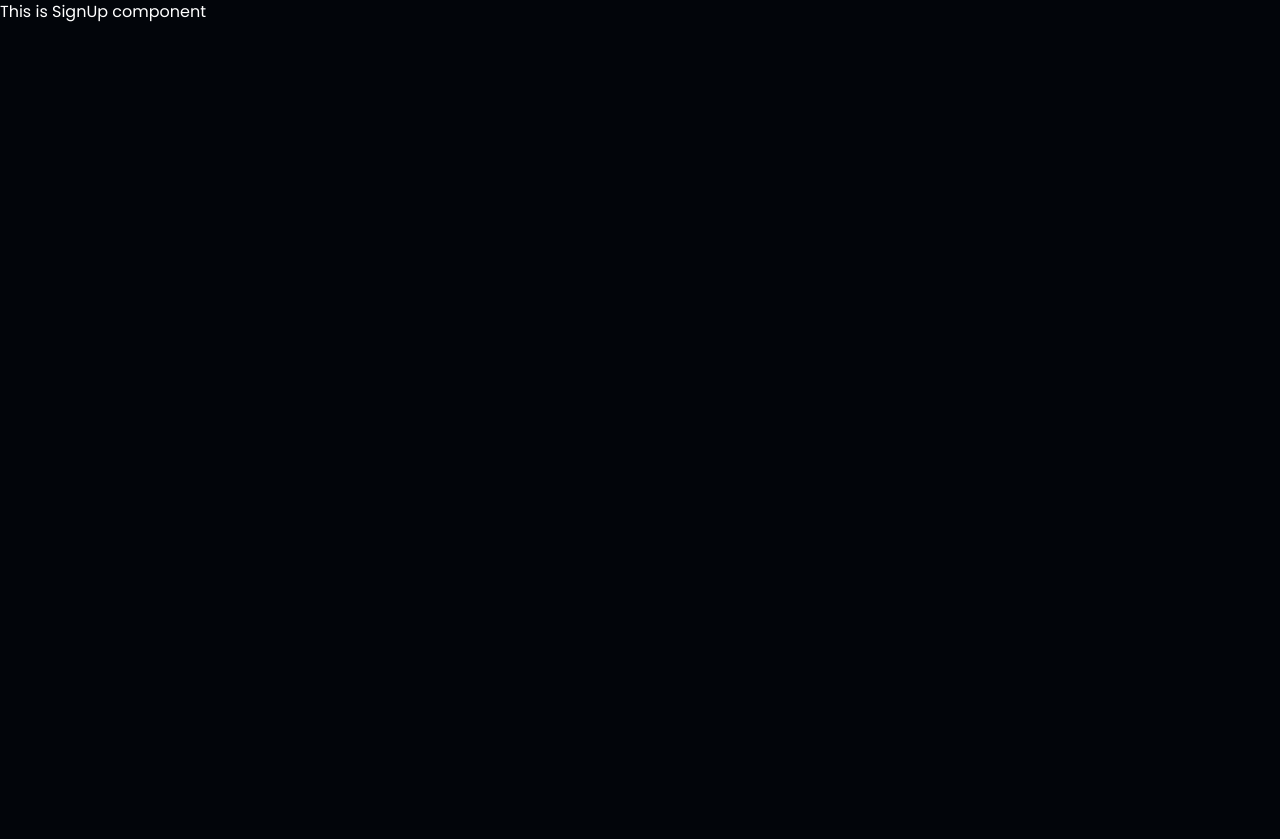
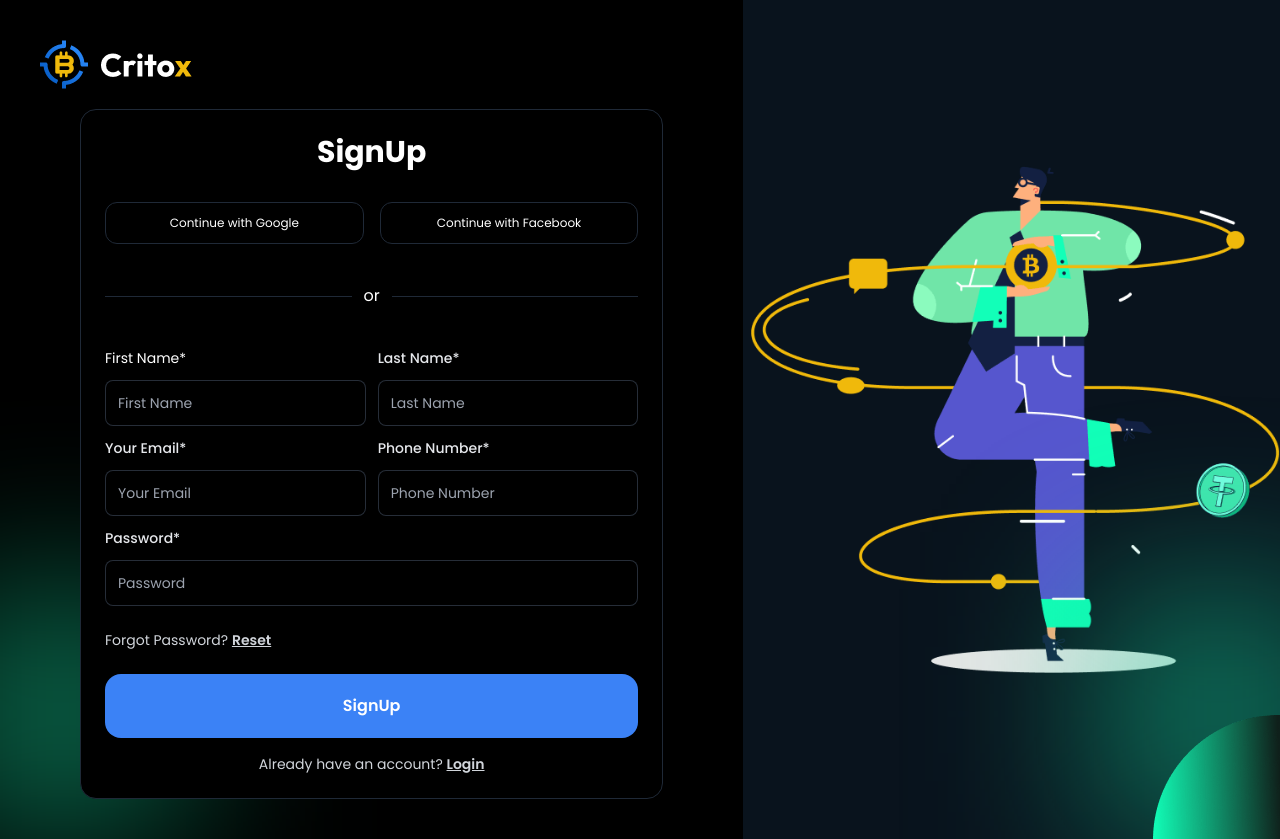
Before and after one commit to naimur-reza/Crypto-Critox, a React (Vite) app: page /sign-up in a window 1280 px wide. Before the commit the page ends 800 px from the top, so only its background shows below. Built offline with nearby package versions, Linux system fonts and the light colour scheme; a web font is replaced by a local one.

Commit message:
Added sign up page

```diff
--- a/src/pages/Auth/SignUp.jsx
+++ b/src/pages/Auth/SignUp.jsx
@@ -1,7 +1,124 @@
+import { Link } from "react-router-dom";
+import assets from "../../assets";
+
 const SignUp = () => {
   return (
-    <div>
-      <h1> This is SignUp component </h1>
+    <div className=" bg-darkBlue2 relative overflow-hidden">
+      <div className="grid grid-cols-12 gap-2 items-center">
+        <div className="col-span-12 lg:col-span-7 bg-black pt-10 pb-10 lg:pr-20 lg:pl-10 px-2 lg:px-0">
+          <Link to="/">
+            <img src={assets.icons.logo} alt="logo" />
+          </Link>
+          <div className="lg:ml-10 z-[5] bg-black border rounded-2xl border-gray-800 p-6 relative mt-5">
+            <h1 className="text-center pb-8 font-bold text-3xl">SignUp</h1>
+            <div className="flex items-center  gap-4 text-xs">
+              <button className="w-full py-3 px-2 rounded-xl border border-gray-800">
+                Continue with Google
+              </button>
+              <button className="w-full py-3 px-2 rounded-xl border border-gray-800">
+                Continue with Facebook
+              </button>
+            </div>
+
+            <div className="flex items-center gap-3 py-10">
+              <hr className="w-full border-gray-800 " />
+              or
+              <hr className="w-full border-gray-800 " />
+            </div>
+
+            <form action="" className="space-y-6">
+              <div className="grid grid-cols-12 gap-3  items-center ">
+                <div className="flex flex-col space-y-3 col-span-12 lg:col-span-6">
+                  <label className="text-sm text-" htmlFor="first_name">
+                    First Name*
+                  </label>
+                  <input
+                    className="px-3 py-3 rounded-lg bg-black border border-gray-700/70 text-sm"
+                    type="email"
+                    placeholder="First Name"
+                  />
+                </div>
+                <div className="flex flex-col space-y-3 col-span-12 lg:col-span-6">
+                  <label
+                    className="text-sm font-medium text-gray-200"
+                    htmlFor="last_name"
+                  >
+                    Last Name*
+                  </label>
+                  <input
+                    className="px-3 py-3 rounded-lg bg-black border border-gray-700/70 text-sm"
+                    type="text"
+                    placeholder="Last Name"
+                  />
+                </div>
+                <div className="flex flex-col space-y-3 col-span-12 lg:col-span-6">
+                  <label
+                    className="text-sm font-medium text-gray-200"
+                    htmlFor="email"
+                  >
+                    Your Email*
+                  </label>
+                  <input
+                    className="px-3 py-3 rounded-lg bg-black border border-gray-700/70 text-sm"
+                    type="email"
+                    placeholder="Your Email"
+                  />
+                </div>
+                <div className="flex flex-col space-y-3 col-span-12 lg:col-span-6">
+                  <label
+                    className="text-sm font-medium text-gray-200"
+                    htmlFor="phone"
+                  >
+                    Phone Number*
+                  </label>
+                  <input
+                    className="px-3 py-3 rounded-lg bg-black border border-gray-700/70 text-sm"
+                    type="text"
+                    placeholder="Phone Number"
+                  />
+                </div>
+                <div className="flex flex-col space-y-3 col-span-12 ">
+                  <label
+                    className="text-sm font-medium text-gray-200"
+                    htmlFor="password"
+                  >
+                    Password*
+                  </label>
+                  <input
+                    className="px-3 py-3 rounded-lg bg-black border border-gray-700/70 text-sm"
+                    type="password"
+                    placeholder="Password"
+                  />
+                </div>
+              </div>
+              <p className=" text-sm text-gray-300">
+                Forgot Password?{" "}
+                <span className="underline font-semibold">Reset</span>
+              </p>
+              <button className="w-full py-3 lg:py-5 rounded-2xl bg-blue-500 text-white font-semibold hover:bg-blue-600 transition-all ">
+                SignUp
+              </button>
+            </form>
+            <p className="mt-4 text-sm text-gray-300 text-center">
+              Already have an account?{" "}
+              <Link to="/login">
+                <span className="underline font-semibold">Login</span>
+              </Link>
+            </p>
+          </div>
+        </div>
+        <div className="col-span-12 lg:col-span-5 max-lg:hidden ">
+          <img className="w-full " src={assets.icons.signUp} alt="SignUp_png" />
+        </div>
+      </div>
+      {/* background shadows */}
+      <div className="max-lg:hidden w-[250px] xxl:w-[350px] h-[250px] xxl:h-[350px] absolute bottom-0 blur-[85px] left-[-5%] bg-[#12CE95]/50"></div>
+      <div className="max-lg:hidden w-[250px] xxl:w-[350px] h-[250px] xxl:h-[350px] absolute bottom-0 blur-[85px] -right-[5%] bg-[#12CE95]/50"></div>
+      <img
+        src={assets.icons.ellipse}
+        className="absolute hidden lg:block right-0 bottom-[-15%] z-[5] selector"
+        alt="ellipse"
+      />
     </div>
   );
 };
```
